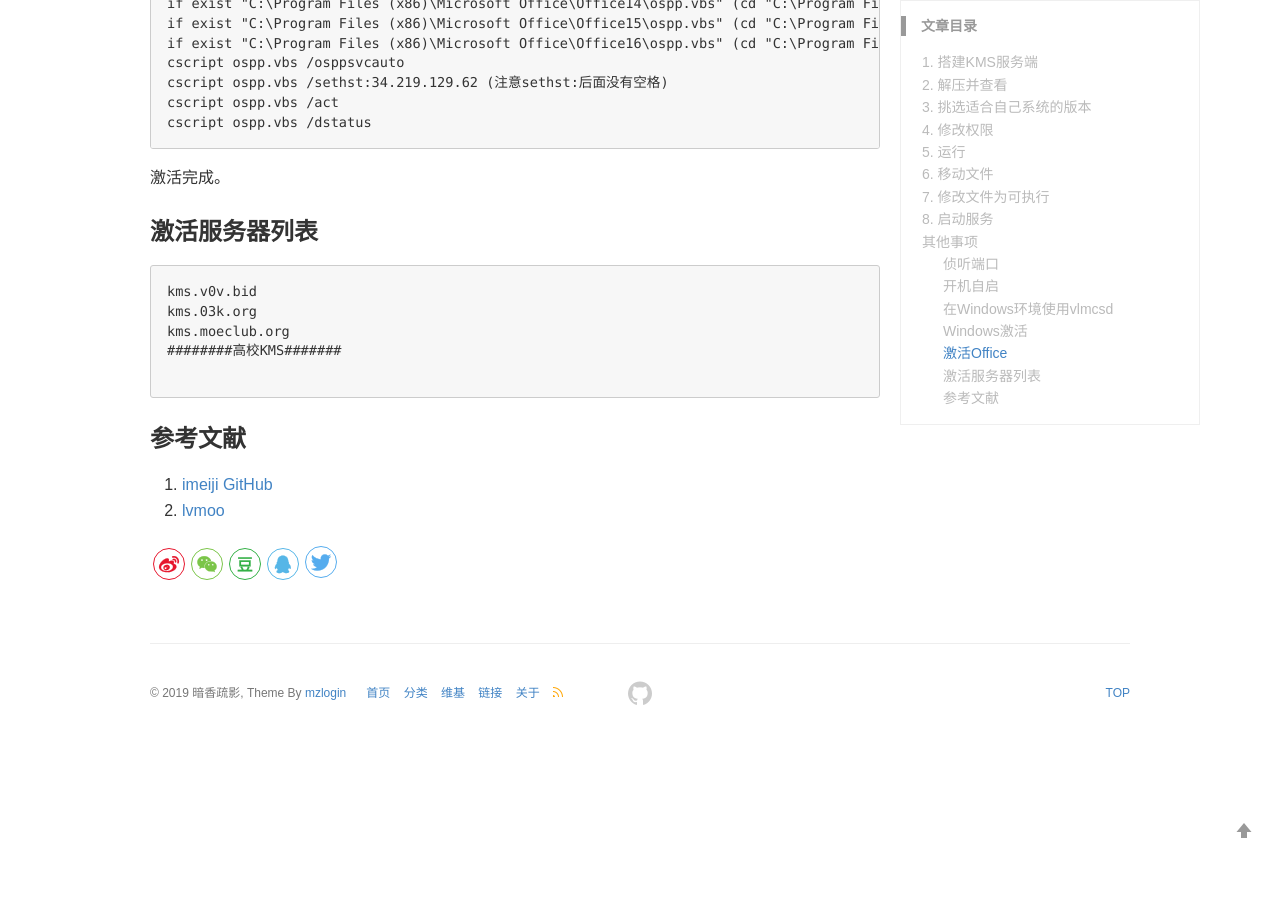
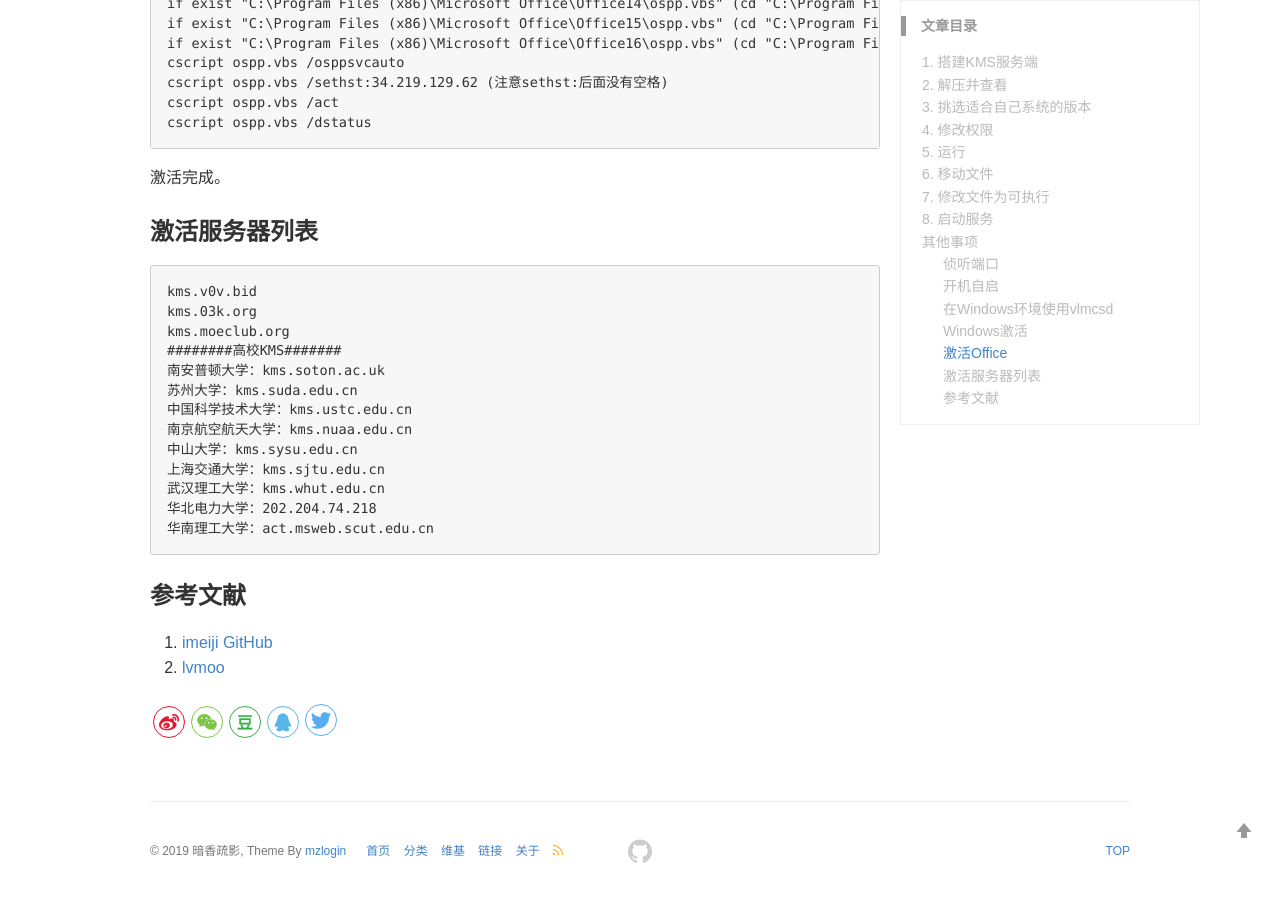
Before and after one commit to dzvision/backup-ghpages, a Jekyll site: the page built from _posts/2018-08-06-vlmcsd-kms-server.md, in a window 1280 px wide and 900 px high, scrolled down 3625 px. Built offline with Jekyll 4.4.1, drawn with Linux system fonts in a browser that asks for light colours; comment, search, counter and statistics services are not loaded; before the commit the page ends 4367 px from its top, so only the background shows below that.

Commit message:
Update Server List
Update server list

````diff
--- a/_posts/2018-08-06-vlmcsd-kms-server.md
+++ b/_posts/2018-08-06-vlmcsd-kms-server.md
@@ -142,7 +142,15 @@
 kms.03k.org
 kms.moeclub.org
 ########高校KMS#######
-
+南安普顿大学：kms.soton.ac.uk
+苏州大学：kms.suda.edu.cn
+中国科学技术大学：kms.ustc.edu.cn
+南京航空航天大学：kms.nuaa.edu.cn
+中山大学：kms.sysu.edu.cn
+上海交通大学：kms.sjtu.edu.cn
+武汉理工大学：kms.whut.edu.cn
+华北电力大学：202.204.74.218
+华南理工大学：act.msweb.scut.edu.cn
 ```
 
 ### 参考文献
````
